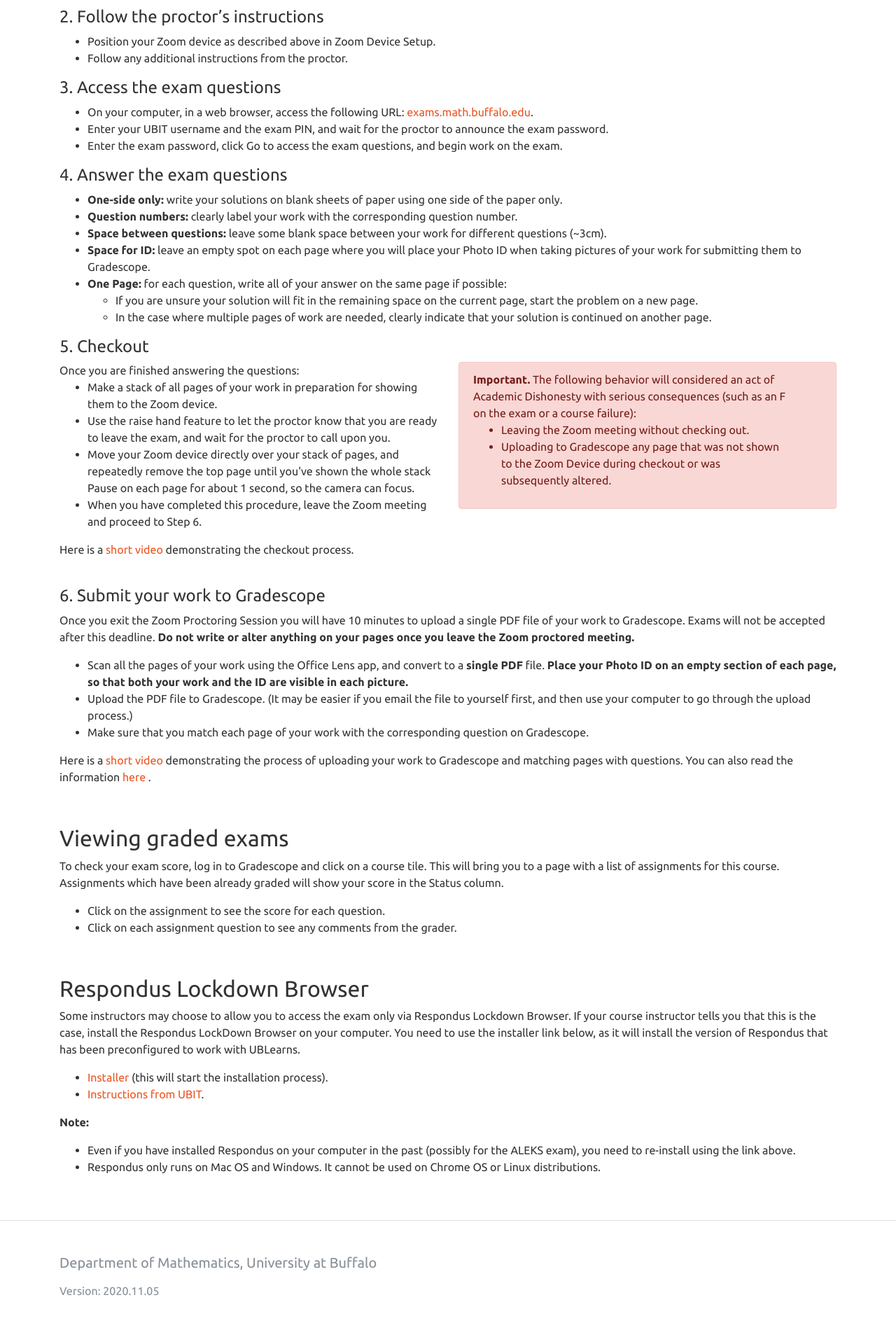
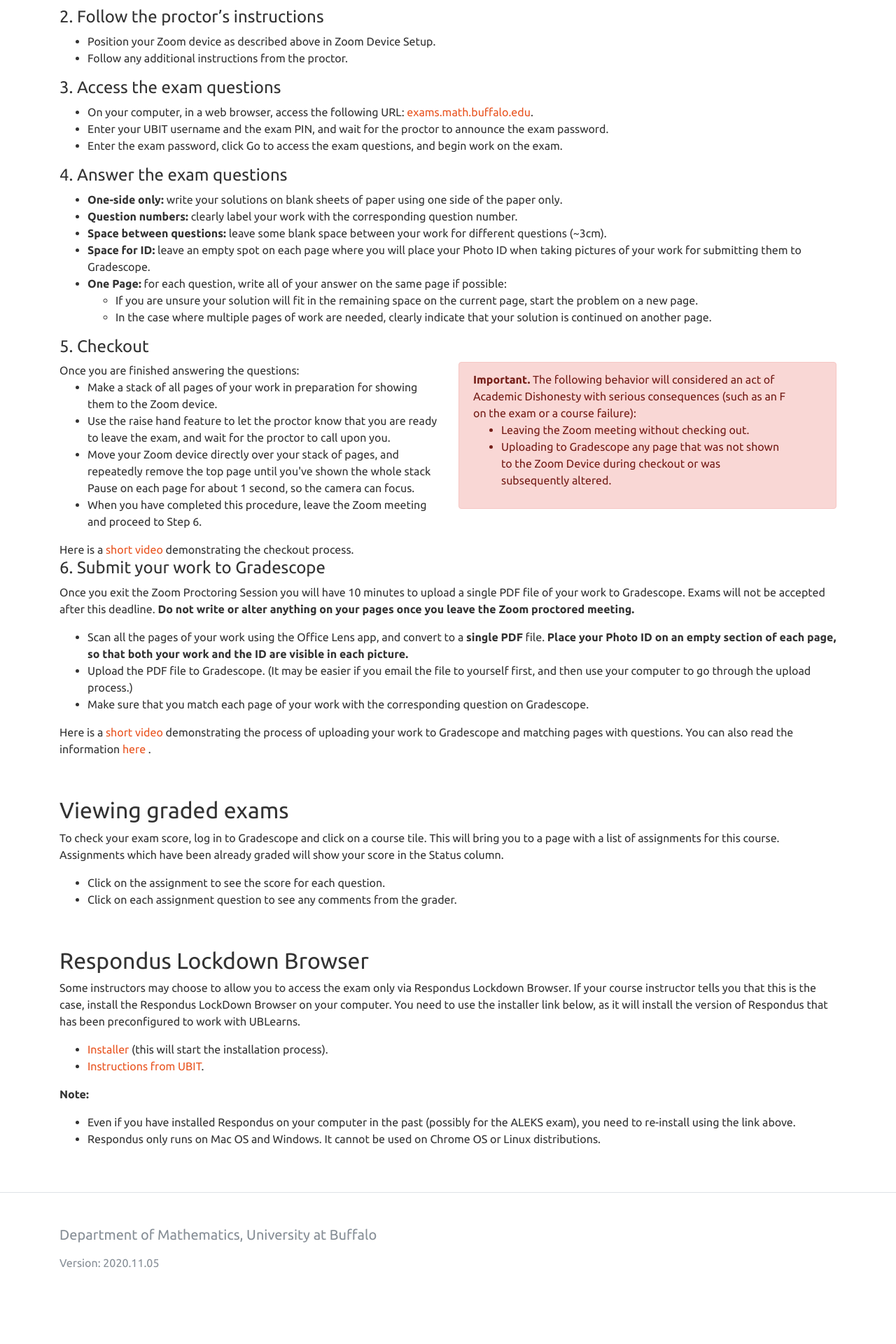
Before and after one commit to ub-math/exam_guides, a Jekyll site: the page built from docs/index.md, in a window 1280 px wide. Shown: the part 4431-6351 px from the top of the page at 70% size. Built offline with Jekyll 4.4.1, drawn with Linux system fonts in a browser that asks for light colours; after the commit the page ends 6311 px from its top, so only the background shows below that.

Commit message:
Update index.md

```diff
--- a/docs/index.md
+++ b/docs/index.md
@@ -279,6 +279,7 @@ and can make you vulnerable to dishonesty by others.
 
           Here is a <a target="_blank" href="https://ub.hosted.panopto.com/Panopto/Pages/Viewer.aspx?id=1665fd0d-3d0a-4c76-9049-ac5b00e8a2da"> short video </a>
           demonstrating the checkout process.
+          <br/>
         </div>
       <div class="col-lg" style="padding-right:0px;">
         <div class="alert alert-dismissible alert-danger">
@@ -295,7 +296,7 @@ and can make you vulnerable to dishonesty by others.
 </div>
 
 
-<br/>
+
 
 #### 6. Submit your work to Gradescope
 
```
